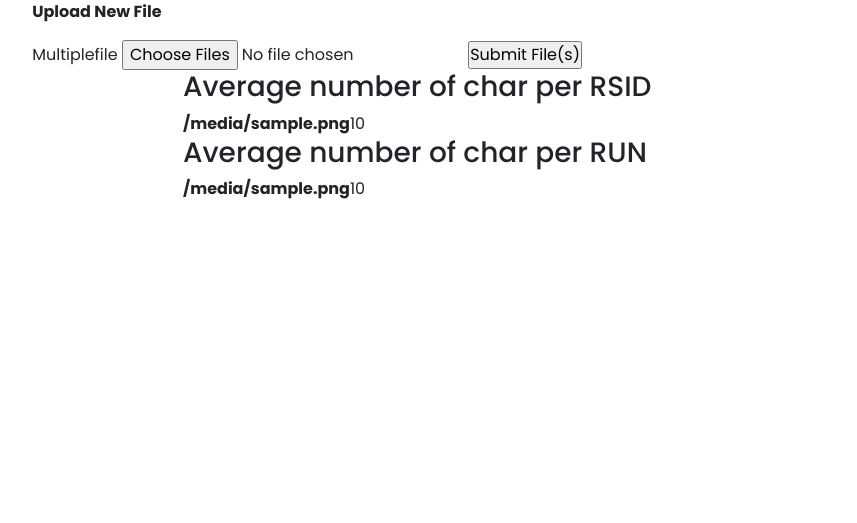
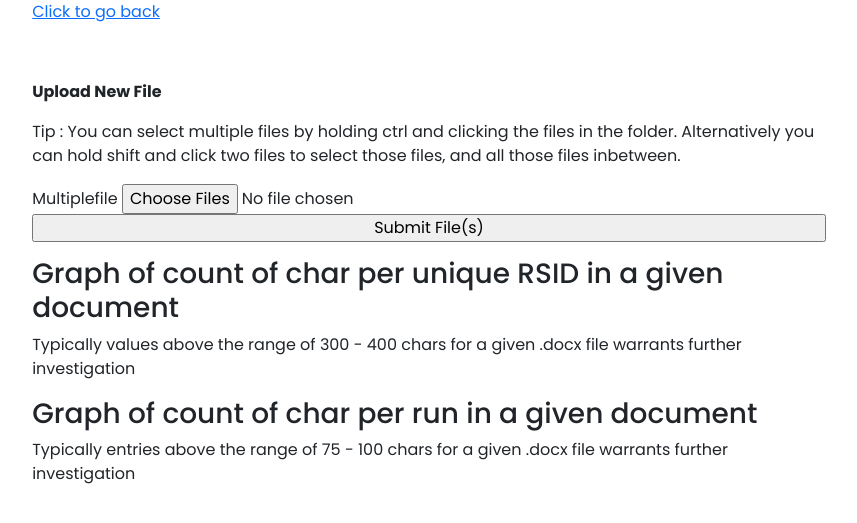
Before and after one commit to lujor20/CITS3200_Project, a Flask app: template app/tool1/templates/analyse.html in a window 1280 px wide. Shown: the part 95-618 px from the top of the page, without its empty margins (211-1068 px from the left). Run offline with Flask 3, Linux system fonts and the light colour scheme; the template is opened without the code that fills it: values that come from a table or form of the project are taken from there, most other values are stand-ins (such as "Sample title", 1, 10 or a date in 2020); some libraries are stand-ins or nearby versions.

Commit message:
Working multiple document analysis

```diff
--- a/app/tool1/static/fileupload.js
+++ b/app/tool1/static/fileupload.js
@@ -2,11 +2,11 @@
 
 document.addEventListener('DOMContentLoaded', function() {
   init_fileupload();
-}, false);
+  }, false);
 
 function init_fileupload () {
   const dropzone = document.getElementById("dropzone");
-  const file_input = document.getElementById("file");
+const file_input = document.getElementById("file");
 
   dropzone.addEventListener('dragover', function(event) {
     event.preventDefault();
--- /dev/null
+++ b/app/tool1/static/graph.js
@@ -0,0 +1,102 @@
+let TAG_ID_CHAR_PER_UNIQUE_RSID = "char_per_unique_rsid"
+let CHAR_PER_UNIQUE_RSID // Array of array, each item correspond to docx
+let GRAPH_CHAR_PER_UNIQUE_RSID = "graph1"
+let TAG_ID_CHAR_PER_RUN = "char_per_run"
+let CHAR_PER_RUN
+let GRAPH_CHAR_PER_RUN = "graph2"
+
+
+function init_graph() {
+  get_char_per_unique_rsid()
+  get_char_per_run()
+  show_char_per_unique_rsid()
+  show_char_per_run()
+}
+
+function get_char_per_unique_rsid() {
+  let div_tag = document.getElementById(TAG_ID_CHAR_PER_UNIQUE_RSID);
+  if (div_tag != null) {
+    let string = div_tag.dataset.data;
+    string = string.replaceAll("'", '"')
+    CHAR_PER_UNIQUE_RSID = JSON.parse(string);
+  }
+
+}
+function get_char_per_run() {
+  let div_tag = document.getElementById(TAG_ID_CHAR_PER_RUN);
+  if (div_tag != null) {
+    let string = div_tag.dataset.data;
+    string = string.replaceAll("'", '"')
+    CHAR_PER_RUN = JSON.parse(string);
+  }
+}
+
+
+function show_char_per_unique_rsid() {
+  let div_tag = document.getElementById(GRAPH_CHAR_PER_UNIQUE_RSID)
+  if (div_tag != null) {
+    let data = []
+    for (let docx in CHAR_PER_UNIQUE_RSID) {
+      let char_per_unique_rsid = CHAR_PER_UNIQUE_RSID[docx]
+      let histogram = {
+        x : char_per_unique_rsid,
+        type : "histogram",
+        name : docx
+      }
+      data.push(histogram)
+    }
+
+    if (data.length != 0) {
+      let layout = {
+        barmode: "stack",
+        title : "Characters per Run Unique RSID in a .docx",
+        xaxis : {
+          title : {
+            text : "Characters per RSID"
+          }
+
+        },
+        yaxis : {
+          title : {
+            text : "Count"
+          }
+        }
+      }
+      Plotly.newPlot(GRAPH_CHAR_PER_UNIQUE_RSID, data, layout);
+    }
+  }
+}
+
+function show_char_per_run() {
+  let div_tag = document.getElementById(GRAPH_CHAR_PER_RUN)
+  if (div_tag != null) {
+    let data = []
+    for (let docx in CHAR_PER_RUN) {
+      let char_per_unique_run = CHAR_PER_RUN[docx]
+      let histogram = {
+        x : char_per_unique_run,
+        type : "histogram",
+        name : docx
+      }
+      data.push(histogram)
+    }
+    if (data.length != 0) {
+      let layout = {
+        barmode: "stack",
+        title : "Characters per Run Histogram",
+        xaxis : {
+          title : {
+            text : "Character per Run"
+          }
+        },
+        yaxis : {
+          title : {
+            text : "Count"
+          }
+        }
+      }
+      Plotly.newPlot(GRAPH_CHAR_PER_RUN, data, layout);
+    }
+  }
+
+}
--- a/app/tool1/templates/analyse.html
+++ b/app/tool1/templates/analyse.html
@@ -1,14 +1,23 @@
 {% extends "base.html" %}
 
 {% block head_content %}
+<script src="https://cdn.plot.ly/plotly-2.26.0.min.js" charset="utf-8"></script>
+<script src={{ url_for('tool1.static', filename='graph.js') }}></script>
+<link rel="stylesheet" type="text/css" href={{ url_for('tool1.static', filename = "tool1_style.css") }}>
+
 {% endblock %}
 
 {% block body_content %}
 
 <section>
+  <a href={{ url_for('tool1.visualise')}}>Click to go back</a>
   <div class="form" id="upload">
     <p><b>Upload New File</b></p>
-    <form method='POST' action='{{ url_for('tool1.analyse') }}' enctype="multipart/form-data">
+    <p>
+      Tip : You can select multiple files by holding ctrl and clicking the files in the folder. Alternatively
+      you can hold shift and click two files to select those files, and all those files inbetween.
+    </p>
+        <form method='POST' action='{{ url_for('tool1.analyse') }}' enctype="multipart/form-data">
       {{ multipleForm.csrf_token }}
       {{ multipleForm.multipleFile.label }}
       {{ multipleForm.multipleFile() }}
@@ -20,34 +29,25 @@
   </div>
 </section>
 
+{%if char_per_unique_rsid is defined %}
 <section>
-  {%if average_char_rsid is defined %}
-  <section>
-    <h3>Average number of char per RSID</h3>
-    <table>
-      {% for filename, average in average_char_rsid.items()%}
-      <tr>
-        <th>{{ filename }}</th>
-        <td>{{ average }}</td>
-      </tr>
-      {% endfor %}
-    </table>
-  </section>
-  {% endif %}
+  <div id="char_per_unique_rsid" data-data="{{char_per_unique_rsid | safe}}"></div>
+  <h3>Graph of count of char per unique RSID in a given document</h3>
+  <p> Typically values above the range of 300 - 400 chars for a given .docx file warrants further investigation</p>
+  <div id="graph1"></div>
+</section>
+{% endif %}
+{%if char_per_run is defined %}
+<section>
+  <div id="char_per_run" data-data="{{char_per_run | safe }}"></div>
+  <h3>Graph of count of char per run in a given document</h3>
+  <p> Typically entries above the range of 75 - 100 chars for a given .docx file warrants further investigation</p>
+  <div id="graph2"></div>
+</section>
+{% endif %}
 
-  {%if average_char_run is defined %}
-  <section>
-    <h3>Average number of char per RUN</h3>
-    <table>
-      {% for filename, average in average_char_run.items()%}
-      <tr>
-        <th>{{ filename }}</th>
-        <td>{{ average }}</td>
-      </tr>
-      {% endfor %}
-    </table>
-  </section>
-  {% endif %}
-</section>
+<script>
+  init_graph()
+</script>
 
 {% endblock %}
--- a/app/tool1/templates/visualise.html
+++ b/app/tool1/templates/visualise.html
@@ -67,7 +67,7 @@
 <section class="grid-container">
   <!-- Column 1 -->
   <section class="menu">
-    <a href={{ url_for('tool1.analyse') }}>link to analyse</a>
+    <a href={{ url_for('tool1.analyse') }}>Link to analyse multiple documents</a>
     <div class="form" id="upload">
       <h1>Analyse new file</h1>
       <form method='POST' action='/visualise', enctype="multipart/form-data">
```
Also changed, not shown: app/tool1/analyse.py (+37 -0 lines), app/tool1/routes.py (+5 -6 lines).
